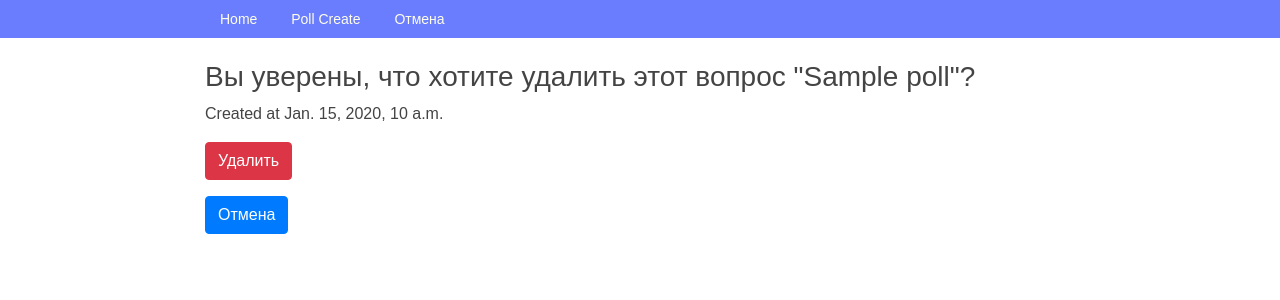
After one commit to aizh-pro/exam7, a Django app: page /poll/1/delete/ in a window 1280 px wide. The commit adds this page. Shown: the top 300 px of the page. Run offline with Django 3.2, Linux system fonts and the light colour scheme; tables that the repository leaves empty hold one stand-in row (values such as "Sample post"); some libraries are stand-ins or nearby versions.

Commit message:
poll_delete.html, order_by

```diff
--- a/source/main/urls.py
+++ b/source/main/urls.py
@@ -16,12 +16,13 @@ Including another URLconf
 from django.contrib import admin
 from django.urls import path
 
-from webapp.views import PollListView, PollView, PollCreateView, PollUpdateView
+from webapp.views import PollListView, PollView, PollCreateView, PollUpdateView, PollDeleteView
 
 urlpatterns = [
     path('admin/', admin.site.urls),
     path('', PollListView.as_view(), name='index'),
     path('poll/<int:pk>/', PollView.as_view(), name='poll_view'),
     path('poll/add/', PollCreateView.as_view(), name='poll_create'),
-    path('poll/<int:pk>/update/', PollUpdateView.as_view(), name='poll_update')
+    path('poll/<int:pk>/update/', PollUpdateView.as_view(), name='poll_update'),
+    path('poll/<int:pk>/delete/', PollDeleteView.as_view(), name='poll_delete'),
 ]
--- /dev/null
+++ b/source/webapp/templates/polls/poll_delete.html
@@ -0,0 +1,17 @@
+{% extends 'base.html' %}
+
+{% block title %}Delete{% endblock %}
+
+{% block menu %}
+    <li><a href="{% url 'poll_view' poll.pk %}">Отмена</a></li>
+{% endblock %}
+
+{% block content %}
+    <h3>Вы уверены, что хотите удалить этот вопрос "{{ poll.question }}"?</h3>
+    <p>Created at {{ poll.created_at }} </p>
+    <form action="{% url "poll_delete" poll.pk %}" method="post">
+        {% csrf_token %}
+        <p><input class="btn btn-danger" type="submit" value="Удалить"></p>
+        <a href="{% url 'poll_view' poll.pk  %}" class="btn btn-primary" role="button" aria-pressed="true">Отмена</a>
+    </form>
+{% endblock %}
--- a/source/webapp/templates/polls/poll_view.html
+++ b/source/webapp/templates/polls/poll_view.html
@@ -12,7 +12,7 @@
     <p><b>Updated at:</b> {{ poll.updated_at }}</p>
 
     <p><a href="{% url 'poll_update' poll.pk %}"  class="btn btn-warning">Update</a></p>
-{#    <p><a href="{% url 'project_delete' project.pk %}" class="btn btn-danger">Delete</a></p>#}
+    <p><a href="{% url 'poll_delete' poll.pk %}" class="btn btn-danger">Delete</a></p>
 {#     <hr>#}
 {#        <h3>Answers</h3>#}
 {#        {% if is_paginated %}#}
--- a/source/webapp/views/poll_views.py
+++ b/source/webapp/views/poll_views.py
@@ -1,6 +1,6 @@
 from django.shortcuts import render
-from django.urls import reverse
-from django.views.generic import ListView, DetailView, CreateView, UpdateView
+from django.urls import reverse, reverse_lazy
+from django.views.generic import ListView, DetailView, CreateView, UpdateView, DeleteView
 
 from webapp.forms import PollForm
 from webapp.models import Poll
@@ -10,20 +10,20 @@ class PollListView(ListView):
     template_name = 'polls/index.html'
     context_object_name = 'polls'
     paginate_by = 5
+    paginate_orphans = 0
+
 
     def get_context_data(self,*, object_list=None, **kwargs):
         return super().get_context_data(object_list=object_list,**kwargs)
 
     def get_queryset(self):
         data = Poll.objects.all()
-        return data
+        return data.order_by('-created_at')
 
 
 class PollView(DetailView):
     template_name = 'polls/poll_view.html'
     model = Poll
-    # paginate_polls_by = 5
-    # paginate_polls_orphans = 0
 
     def get_context_data(self, **kwargs):
         context = super().get_context_data(**kwargs)
@@ -47,3 +47,10 @@ class PollUpdateView(UpdateView):
 
     def get_success_url(self):
         return reverse('poll_view', kwargs={'pk': self.object.pk})
+
+
+class PollDeleteView(DeleteView):
+    template_name = 'polls/poll_delete.html'
+    model = Poll
+    context_object_name = 'poll'
+    success_url = reverse_lazy('index')
```
